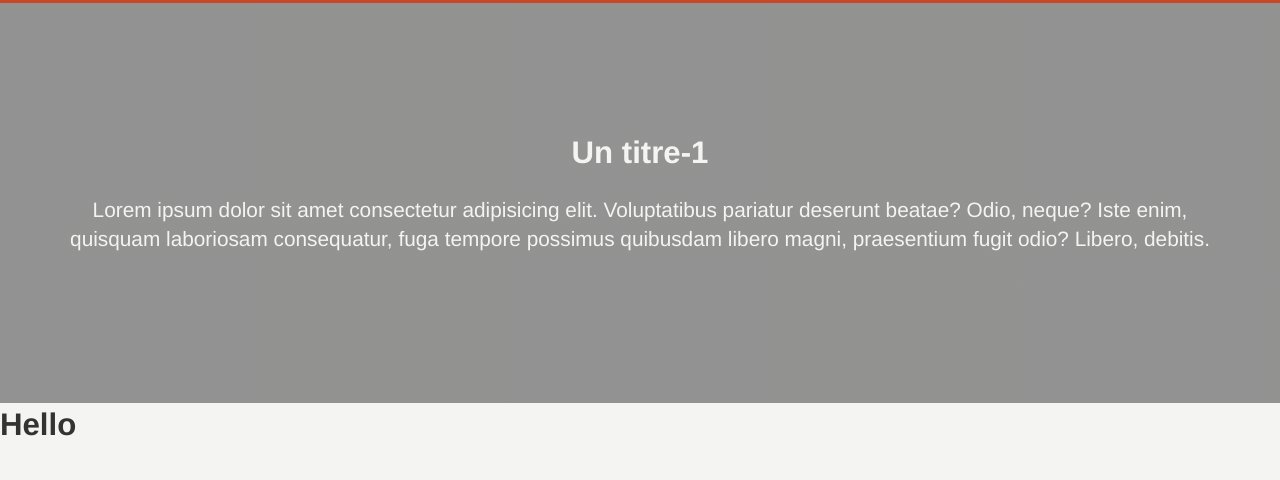
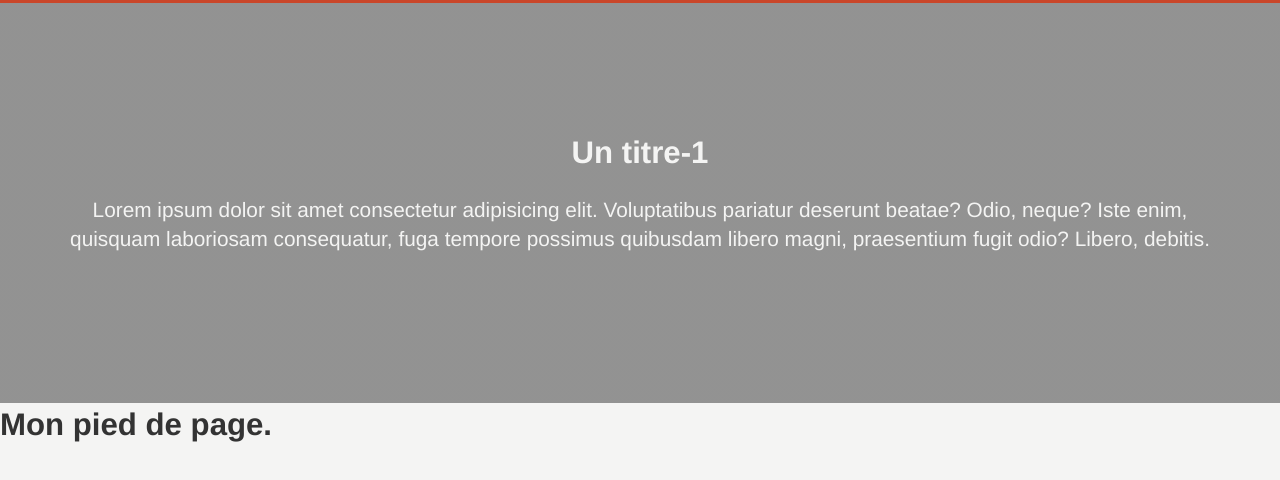
Before and after one commit to oliviertremblay/demo-git-aout-2025, a plain HTML site: page index.html in a window 1280 px wide. Shown: the part 222-702 px from the top of the page. Drawn offline with Linux system fonts and the light colour scheme.

Commit message:
Changement du titre dans le pied de page.

```diff
--- a/index.html
+++ b/index.html
@@ -38,7 +38,7 @@
 	</main>
 	<!--FIN CODE POUR LA BRANCHE BANNIERE-->
 	<footer>
-		<h2>Hello</h2>
+		<h2>Mon pied de page.</h2>
 	</footer>
 </body>
 
```
